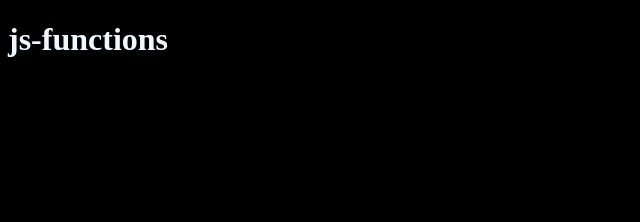
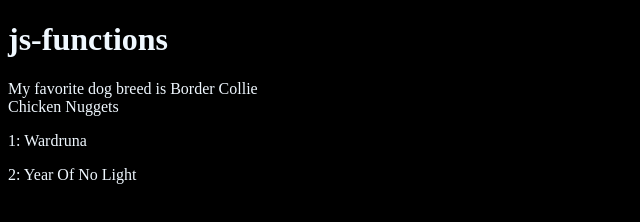
Before and after one commit to KeithRWalker/js-functions, a plain HTML site: page index.html in a window 1280 px wide. Shown: the whole page, without its empty margins (0-640 px from the left). Drawn offline with Linux system fonts and the light colour scheme.

Commit message:
added functions again

```diff
--- a/index.html
+++ b/index.html
@@ -7,9 +7,11 @@
     <body>
         <h1>js-functions</h1>
 
-        <div id="dogDiv">
+        <div id="dogDiv"></div>
 
-        </div>
+        <div id="nuggetDiv"></div>
+
+        <div id="band-list"></div>
 
         <script src="./main.js"></script>
     </body>
--- a/main.css
+++ b/main.css
@@ -2,3 +2,7 @@
     background-color: black;
     color: aliceblue;
 }
+
+.nuggetDiv{
+
+}
--- a/main.js
+++ b/main.js
@@ -6,16 +6,60 @@
     return `${animal} Nuggets`;
 };
 
-const dogBreed = (breed) => {
+const dogMaker = (breed) => {
     return `My favorite dog breed is ${breed}`;
 };
 
-const dogBreedDiv = document.getElementById('dogDiv');
+const printToDom = (divId, textToPrint) => {
+    const selectedDiv = document.getElementById(divId);
+    selectedDiv.innerHTML += textToPrint
+};
 
-console.log('dogBreedDiv', dogBreedDiv);
 
-namePrint('Keith', 'Walker');
 
-console.log(nuggetMaker('Chicken'));
+let bandNumber = 1;
+const addBand = (bandName) => {
+    const bandText = `<p>${bandNumber}: ${bandName}</p>`;
+    bandNumber = bandNumber + 1;
+    printToDom('band-list', bandText);
+};
+addBand('Wardruna');
+addBand('Year Of No Light');
 
-console.log(dogBreed('Border Collie'));
+printToDom('dogDiv', dogMaker('Border Collie'));
+printToDom('nuggetDiv', nuggetMaker('Chicken'));
+
+// let bandNumber=1;
+
+// const addBand = () => {
+//     printToDom(band-list, ??)
+// }
+
+// addBand('Metallica') //1. metalica
+
+// const dogPaste = document.getElementById('dogDiv');
+
+// const nuggetPaste = document.getElementById('nuggetDiv');
+
+// namePrint('Keith', 'Walker');
+
+// console.log(nuggetMaker('Chicken'));
+
+// console.log(dogMaker('Border Collie'));
+
+// console.log('dogPaste', dogPaste);
+
+// dogPaste.innerHTML = `<h3> ${dogMaker('Border Collie')}</h3>`;
+
+// nuggetPaste.innerHTML = `<h1>${nuggetMaker('Cow')}</h1>`;
+
+//VERSION 1
+// let bandNum = 0;
+
+// const addBand = (bandName) => {
+//     bandNum++
+//     return `${bandNum}: ${bandName} <br>`;
+// };
+
+// printToDom('band-list', addBand('Slayer'));
+// printToDom('band-list', addBand('Metallica'));
```
